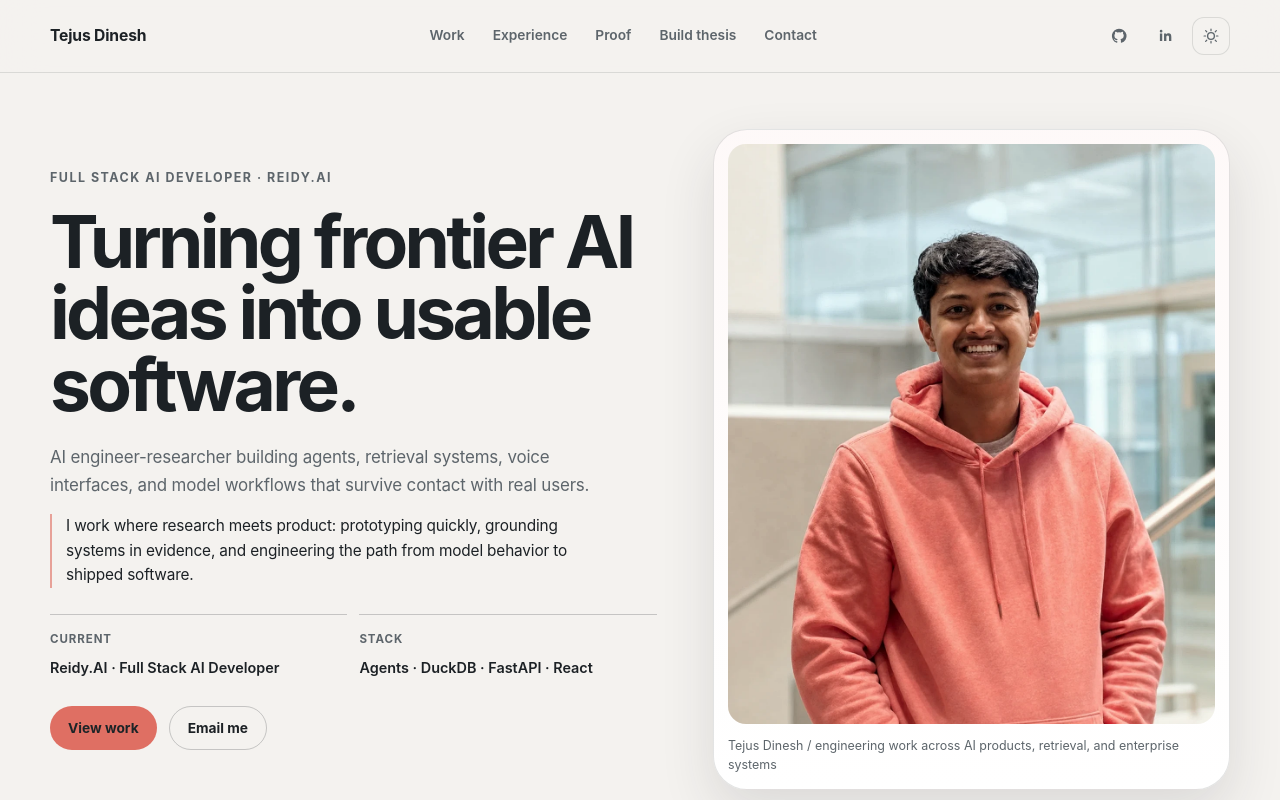
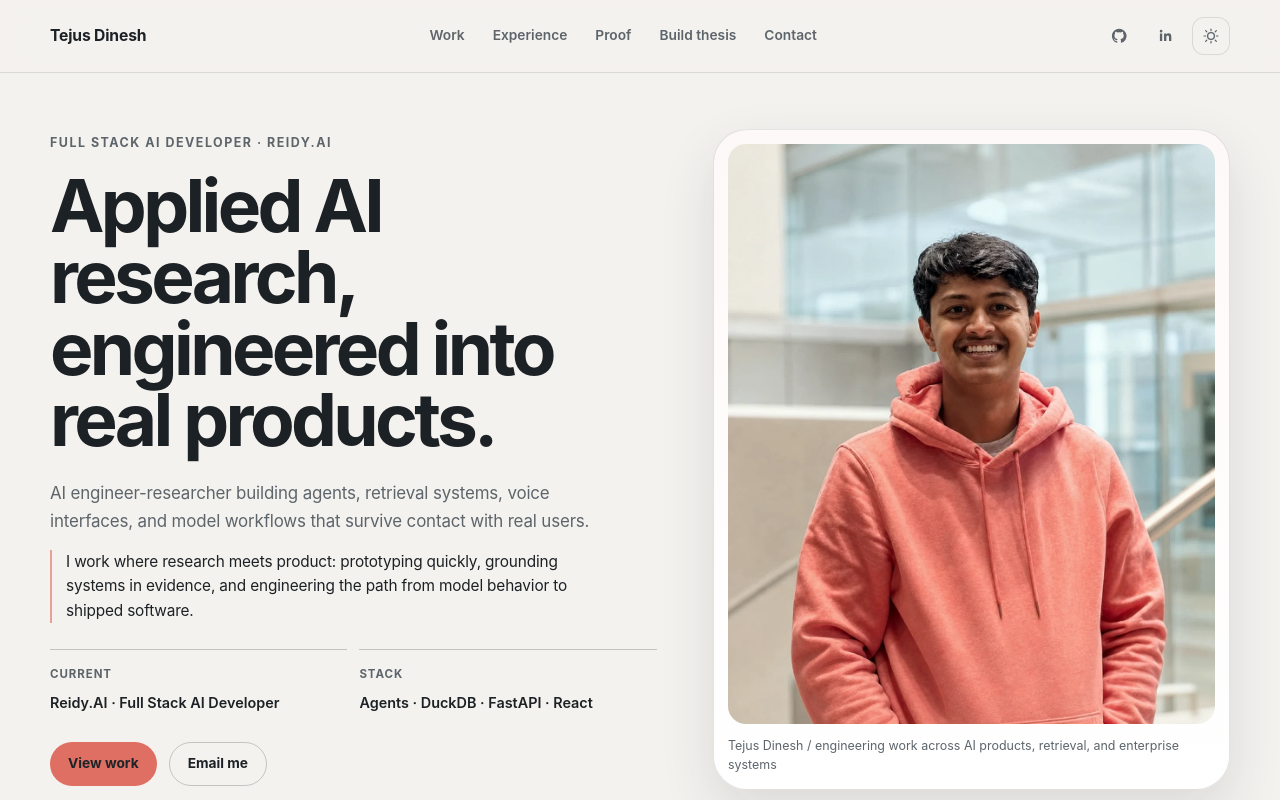
Before and after one commit to Dinesh-Tejus/website, a React (Vite) app: page / in a window 1280 px wide. Shown: the top 800 px of the page. Built offline with nearby package versions, Linux system fonts and the light colour scheme.

Commit message:
Use selected portfolio hero copy

```diff
--- a/src/App.jsx
+++ b/src/App.jsx
@@ -536,7 +536,7 @@ export default function App() {
         <section className="hero page-width">
           <div className="hero-copy">
             <p className="hero-role">Full Stack AI Developer · Reidy.AI</p>
-            <h1>Turning frontier AI ideas into usable software.</h1>
+            <h1>Applied AI research, engineered into real products.</h1>
             <p className="hero-intro">AI engineer-researcher building agents, retrieval systems, voice interfaces, and model workflows that survive contact with real users.</p>
             <p className="hero-note">I work where research meets product: prototyping quickly, grounding systems in evidence, and engineering the path from model behavior to shipped software.</p>
             <ul className="hero-proof" aria-label="Proof points">
```
